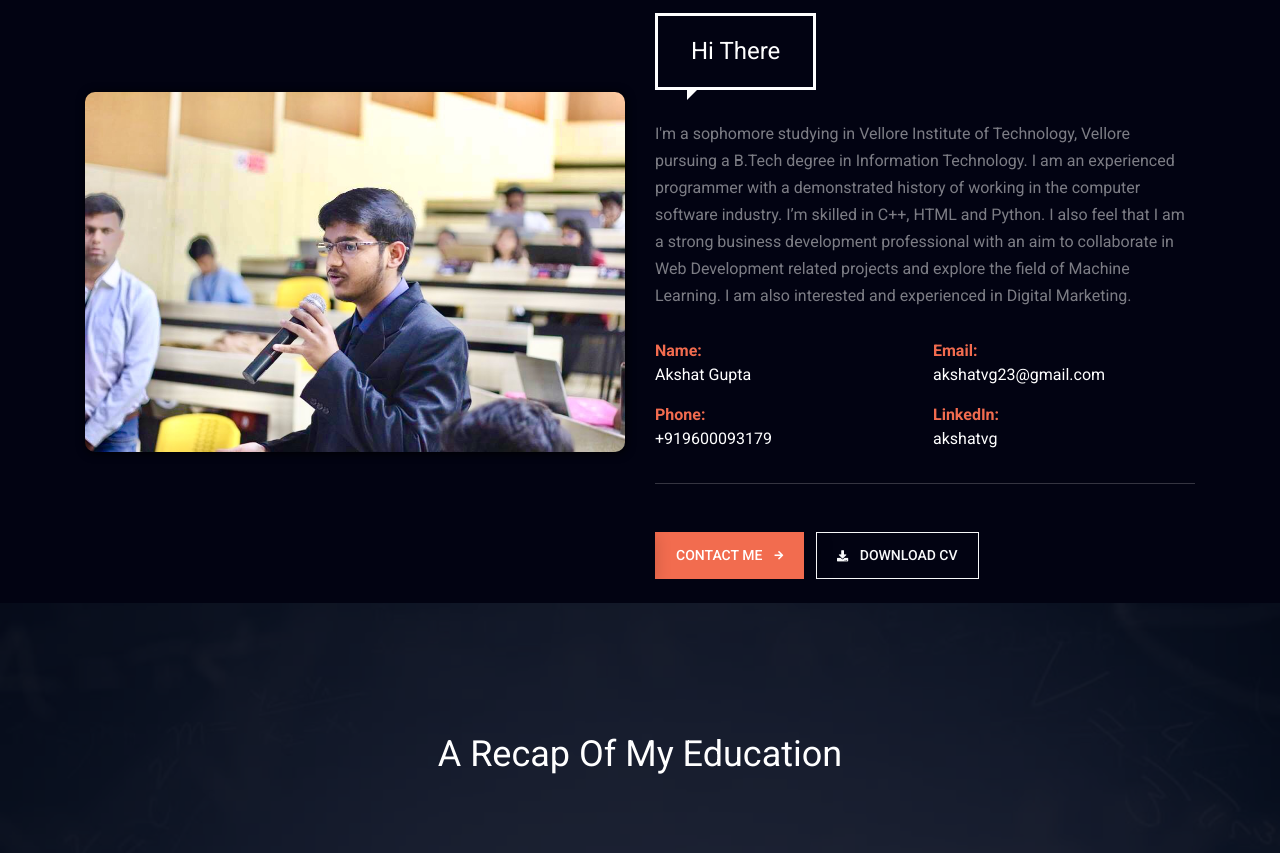
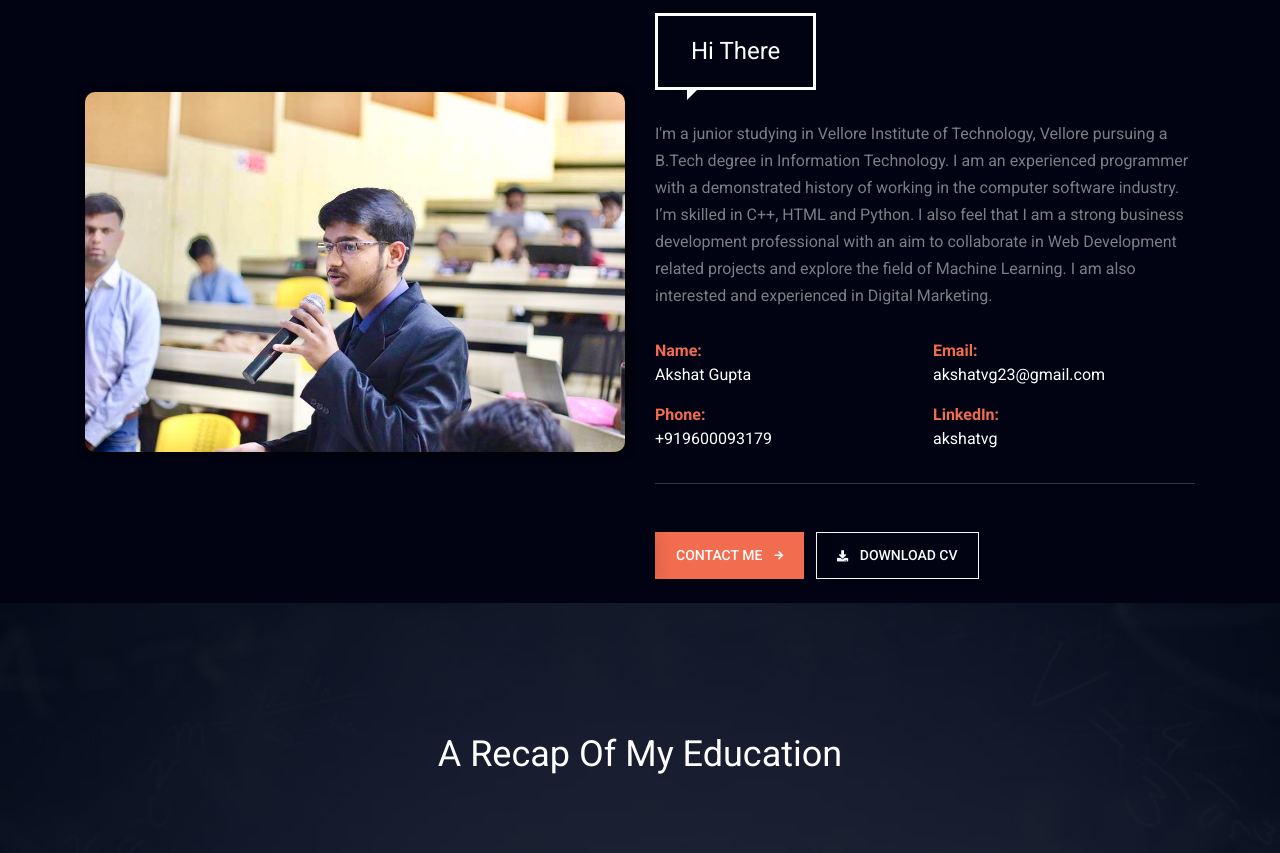
Before and after one commit to akshatvg/GitHub-Themed-Portfolio, a plain HTML site: page index.html in a window 1280 px wide. Shown: the part 1040-1893 px from the top of the page. Drawn offline with Linux system fonts and the light colour scheme; a script that the page names is missing.

Commit message:
Sophomore -> Junior

```diff
--- a/index.html
+++ b/index.html
@@ -176,7 +176,7 @@
                         <div class="col-md-6">
                             <h4 class="ts-bubble-border">Hi There</h4>
                             <p>
-                                I'm a sophomore studying in Vellore Institute of
+                                I'm a junior studying in Vellore Institute of
                                 Technology, Vellore pursuing a B.Tech degree in
                                 Information Technology. I am an experienced
                                 programmer with a demonstrated history of
```
